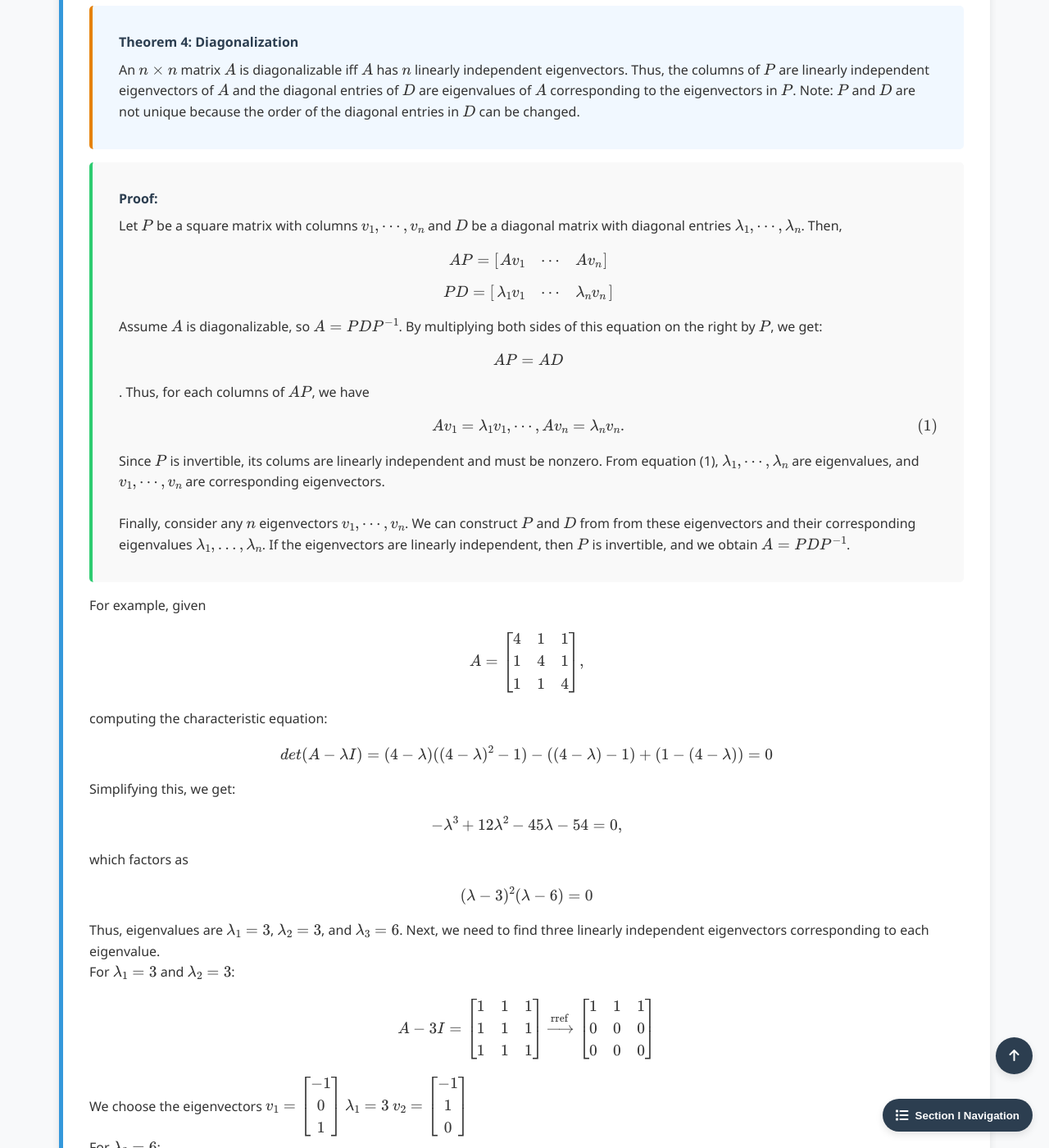
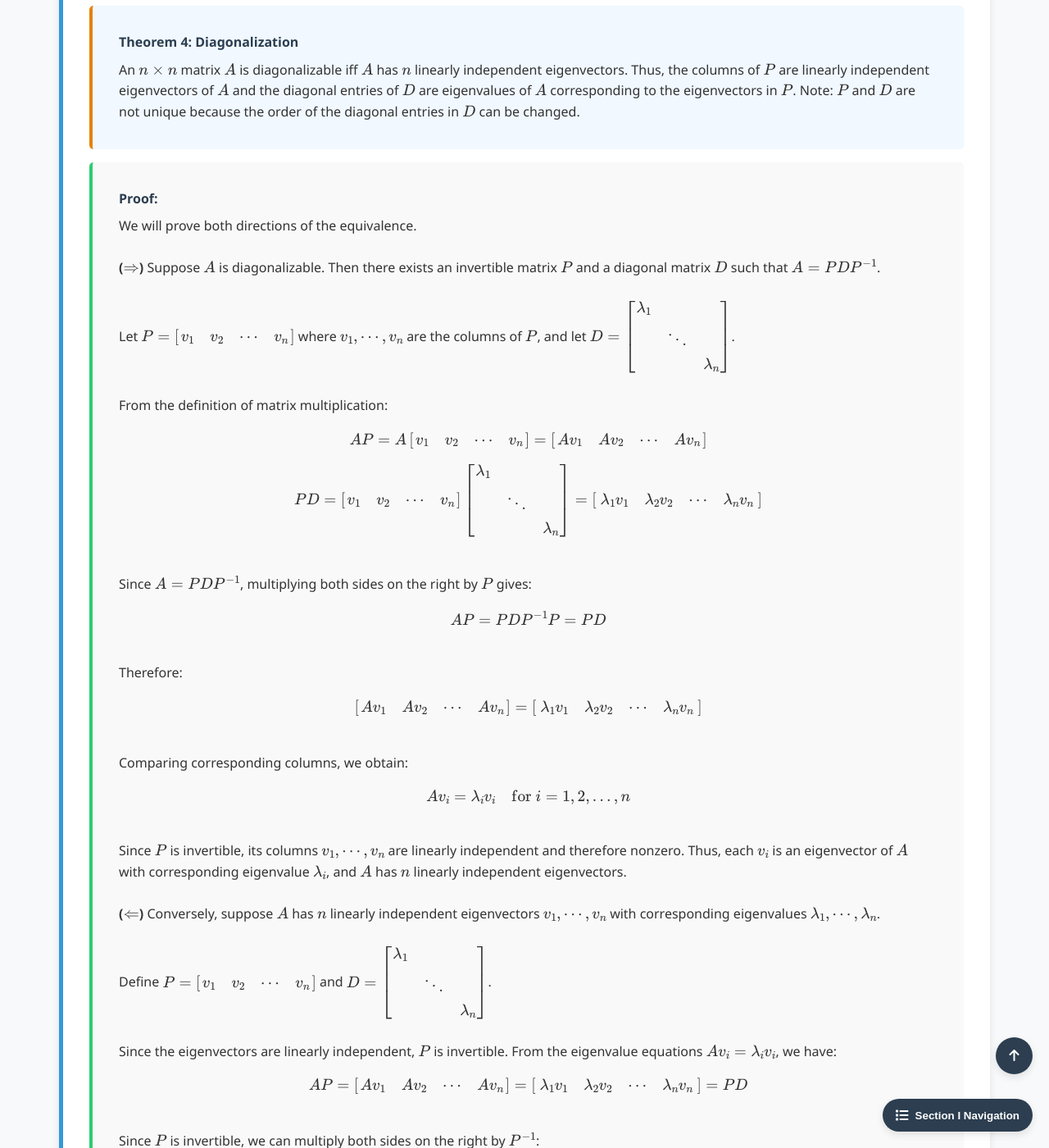
Before and after one commit to Yusukey01/yusukey01.github.io, a Jekyll site: the page built from Mathematics/Linear_algebra/eigenvectors.html, in a window 1280 px wide and 1400 px high, scrolled down 4150 px. Shown: the whole window at 82% size. Built offline with Jekyll 4.4.1, drawn with Linux system fonts in a browser that asks for light colours; some of the changed text lies outside the part shown.

Commit message:
Updated Section 1-5

```diff
--- a/Mathematics/Linear_algebra/eigenvectors.html
+++ b/Mathematics/Linear_algebra/eigenvectors.html
@@ -149,7 +149,7 @@ uses_python: false
             </div>
             <div class="proof">
                 <span class="proof-title">Proof:</span>
-                Suppose \(A \in \mathbb{R}^{3 \times 3} \) is a lower triangular matix, and \(\lambda\) is an
+                Suppose \(A \in \mathbb{R}^{3 \times 3} \) is a lower triangular matrix, and \(\lambda\) is an
                 eigenvalue of \(A\). Then,
                 \[A - \lambda I = \begin{bmatrix}
                     a_{11} - \lambda & 0 & 0 \\
@@ -203,10 +203,10 @@ uses_python: false
                 \[
                 c_1(\lambda_1 - \lambda_{i+1}) v_1 + \cdots + c_i(\lambda_i - \lambda_{i+1} )v_i = 0. \tag{5}
                 \]
-                All coefficients in (5) must be zero since \(\{ v_1, \cdots, v_i\}\) is linerarly independent.
+                All coefficients in (5) must be zero since \(\{ v_1, \cdots, v_i\}\) is linearly independent.
                 However, \((\lambda_1 - \lambda_{i+1}), \cdots, (\lambda_i - \lambda_{i+1} )\) are nonzero because
-                the eigenvalues are distinct. Hence, \(c_1 = c_2 = \cdots = c_i = 0\). This is contradicting equation (3)
-                Therefore, the set \(\{v_1, \cdots, v_n\}\) must be linearly independent set.
+                the eigenvalues are distinct. Hence, \(c_1 = c_2 = \cdots = c_i = 0\). This is a contradiction to equation (3)
+                Therefore, the set \(\{v_1, \cdots, v_n\}\) must be a linearly independent set.
             </div>
             </p>
             </section>
@@ -280,24 +280,39 @@ uses_python: false
             </div>
             <div class="proof">
                 <span class="proof-title">Proof:</span>
-                Let \(P\) be a square matrix with columns \(v_1, \cdots, v_n\) and \(D\) be a diagonal matrix with
-                diagonal entries \(\lambda_1, \cdots, \lambda_n \). Then,
-                \[AP = \begin{bmatrix}Av_1 & \cdots & Av_n \\\end{bmatrix}\]
-                \[PD = \begin{bmatrix}\lambda_1 v_1 & \cdots & \lambda_n v_n \\\end{bmatrix}\]
-                Assume \(A\) is diagonalizable, so \(A = PDP^{-1}\).
-                By multiplying both sides of this equation on the right by \(P\), we get:
-                \[AP = AD\].
-                Thus, for each columns of \(AP\), we have
-                \[
-                Av_1 = \lambda_1 v_1, \cdots, Av_n = \lambda_n v_n. \tag{1}
-                \]
-                Since \(P\) is invertible, its colums are linearly independent and must be nonzero.
-                From equation (1), \(\lambda_1, \cdots, \lambda_n \) are eigenvalues, and \(v_1, \cdots, v_n\) are
-                corresponding eigenvectors.
+                We will prove both directions of the equivalence.
                 <br><br>
-                Finally, consider any \(n\) eigenvectors \(v_1, \cdots, v_n\). We can construct \(P\) and \(D\) from
-                from these eigenvectors and their corresponding eigenvalues \(\lambda_1, \dots, \lambda_n\).
-                If the eigenvectors are linearly independent, then \(P\) is invertible, and we obtain \(A = P D P^{-1}\).
+                <strong>(\(\Rightarrow\))</strong> Suppose \(A\) is diagonalizable. Then there exists an invertible matrix \(P\) and a diagonal matrix \(D\) such that \(A = PDP^{-1}\).
+                <br><br>
+                Let \(P = \begin{bmatrix} v_1 & v_2 & \cdots & v_n \end{bmatrix}\) where \(v_1, \cdots, v_n\) are the columns of \(P\), and let \(D = \begin{bmatrix} \lambda_1 & & \\ & \ddots & \\ & & \lambda_n \end{bmatrix}\).
+                <br><br>
+                From the definition of matrix multiplication:
+                \[AP = A\begin{bmatrix} v_1 & v_2 & \cdots & v_n \end{bmatrix} = \begin{bmatrix} Av_1 & Av_2 & \cdots & Av_n \end{bmatrix}\]
+                \[PD = \begin{bmatrix} v_1 & v_2 & \cdots & v_n \end{bmatrix}\begin{bmatrix} \lambda_1 & & \\ & \ddots & \\ & & \lambda_n \end{bmatrix} = \begin{bmatrix} \lambda_1 v_1 & \lambda_2 v_2 & \cdots & \lambda_n v_n \end{bmatrix}\]
+                <br>
+                Since \(A = PDP^{-1}\), multiplying both sides on the right by \(P\) gives:
+                \[AP = PDP^{-1}P = PD\]
+                <br>
+                Therefore:
+                \[\begin{bmatrix} Av_1 & Av_2 & \cdots & Av_n \end{bmatrix} = \begin{bmatrix} \lambda_1 v_1 & \lambda_2 v_2 & \cdots & \lambda_n v_n \end{bmatrix}\]
+                <br>
+                Comparing corresponding columns, we obtain:
+                \[Av_i = \lambda_i v_i \quad \text{for } i = 1, 2, \ldots, n\]
+                <br>
+                Since \(P\) is invertible, its columns \(v_1, \cdots, v_n\) are linearly independent and therefore nonzero. Thus, each \(v_i\) is an eigenvector of \(A\) with corresponding eigenvalue \(\lambda_i\), and \(A\) has \(n\) linearly independent eigenvectors.
+                <br><br>
+                <strong>(\(\Leftarrow\))</strong> Conversely, suppose \(A\) has \(n\) linearly independent eigenvectors \(v_1, \cdots, v_n\) with corresponding eigenvalues \(\lambda_1, \cdots, \lambda_n\).
+                <br><br>
+                Define \(P = \begin{bmatrix} v_1 & v_2 & \cdots & v_n \end{bmatrix}\) and \(D = \begin{bmatrix} \lambda_1 & & \\ & \ddots & \\ & & \lambda_n \end{bmatrix}\).
+                <br><br>
+                Since the eigenvectors are linearly independent, \(P\) is invertible. From the eigenvalue equations \(Av_i = \lambda_i v_i\), we have:
+                \[AP = \begin{bmatrix} Av_1 & Av_2 & \cdots & Av_n \end{bmatrix} = \begin{bmatrix} \lambda_1 v_1 & \lambda_2 v_2 & \cdots & \lambda_n v_n \end{bmatrix} = PD\]
+                <br>
+                Since \(P\) is invertible, we can multiply both sides on the right by \(P^{-1}\):
+                \[APP^{-1} = PDP^{-1}\]
+                \[A = PDP^{-1}\]
+                <br>
+                Therefore, \(A\) is diagonalizable.
             </div>
             For example, given
             \[A = \begin{bmatrix} 4 & 1 & 1\\ 1 & 4 & 1 \\ 1 & 1 & 4 \\ \end{bmatrix},\]
@@ -393,7 +408,7 @@ uses_python: false
             its rotation angle \(\varphi\) and scaling factor \(r\).
             <br>
             Let \(r = \sqrt{a^2 + b^2}\) be the magnitude of \(\lambda\), so  \(|\lambda | = r \) and \(\varphi\) be the
-            angle(<strong>argument</strong> of \(\|\lambda \| = r\)) such that
+            angle(the <strong>argument</strong> of \(\|\lambda \| = r\)) such that
             \[\cos \varphi = \frac{a}{r}, \quad \sin \varphi = \frac{b}{r}.\]
             Then \(R\) can be written in polar form as:
             \[
@@ -403,7 +418,7 @@ uses_python: false
             \end{align*}
             \]
             <br><br>
-            Note: In general, given a nonzero complex number \(z\) corresponds to a point \((a, b)\) in the complex plane,
+            Note: In general, given a nonzero complex number \(z\) corresponding to a point \((a, b)\) in the complex plane,
             then \( \, a = |z| \cos \varphi , \quad b =  |z| \sin \varphi \, \) and so
             \[z = a + bi = |z| (\cos \varphi + i\sin \varphi ) = |z|e^{i\varphi} \]
             where \(\varphi = \arg z \, \) and \(|z| = \sqrt{a^2 + b^2}\) because \(z\cdot \bar{z} = a^2 + b^2\).
```
Also changed, not shown: other parts of Mathematics/Linear_algebra/eigenvectors.html (+5 -5 lines).
